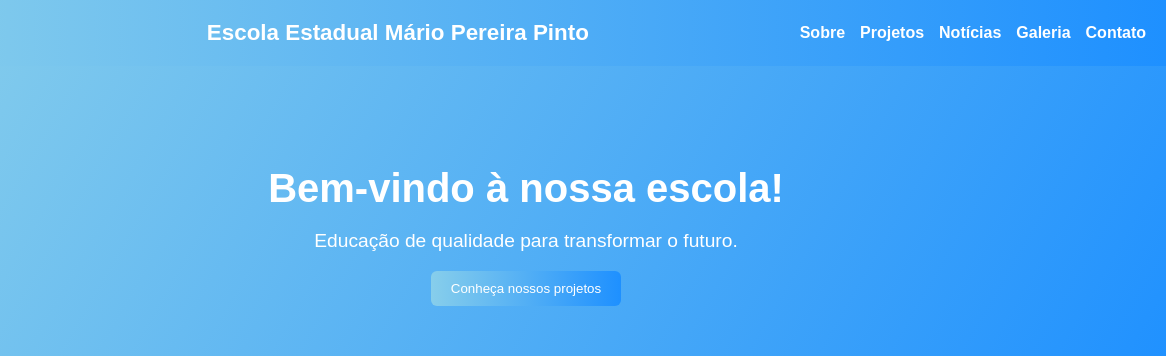
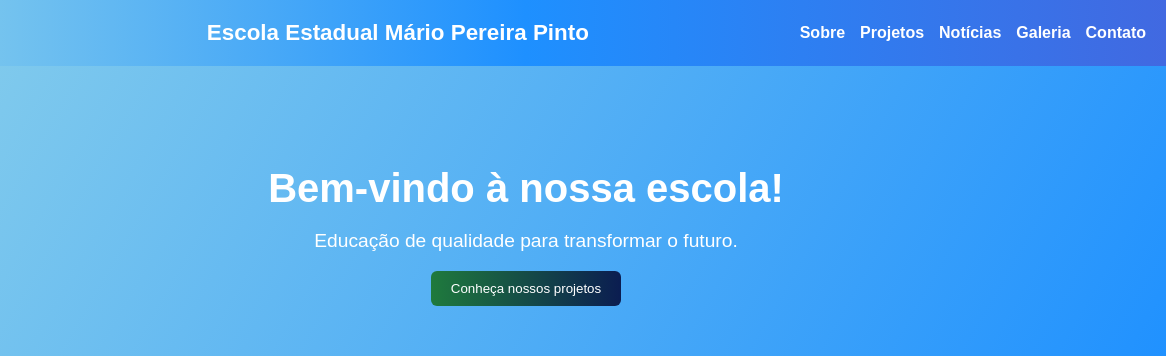
Before and after one commit to Kaicki/Escola-2.0, a plain HTML site: page index.html in a window 1280 px wide. Shown: the top 356 px of the page, 114-1280 px from the left. Drawn offline with Linux system fonts and the light colour scheme.

Commit message:
Update index.html

```diff
--- a/index.html
+++ b/index.html
@@ -14,9 +14,9 @@ body {
 
 /* ===== HEADER ===== */
 header {
-  background: linear-gradient(90deg, #87CEEB, #1E90FF);
+  background: linear-gradient(90deg, #87CEEB, #1E90FF, #4169E1);
   color: #fff;
-  padding: 15px 20px;
+  padding: 15px 20px 15px;
   display: flex;
   align-items: center;
   justify-content: space-between;
@@ -104,7 +104,7 @@ footer {
 
 /* ===== BOTÃO ===== */
 button {
-  background: linear-gradient(90deg, #87CEEB, #1E90FF);
+  background: linear-gradient(90deg, #1f7a3d, #0b1d51);
   color: white;
   border: none;
   padding: 10px 20px;
@@ -134,6 +134,7 @@ button:hover {
 }
 #acessibilidade:hover {
   background: linear-gradient(90deg, #0b1d51, #1f7a3d);
+  transform: scale(1.05);
 }
 
 /* ===== ANIMAÇÃO ===== */
@@ -187,10 +188,13 @@ button:hover {
 <script src="https://vlibras.gov.br/app/vlibras-plugin.js"></script>
 <script>
 window.addEventListener('load', () => {
+  // Inicializa o plugin VLibras
+  new window.VLibras.Widget('https://vlibras.gov.br/app');
+
   const acessibilidadeBtn = document.getElementById('acessibilidade');
 
   acessibilidadeBtn.addEventListener('click', () => {
-        const vwButton = document.querySelector('.vw-access-button');
+    const vwButton = document.querySelector('[vw-access-button]');
     if (vwButton) {
       vwButton.click();
     } else {
```
Lines whose indentation alone changed are shown as unchanged.
